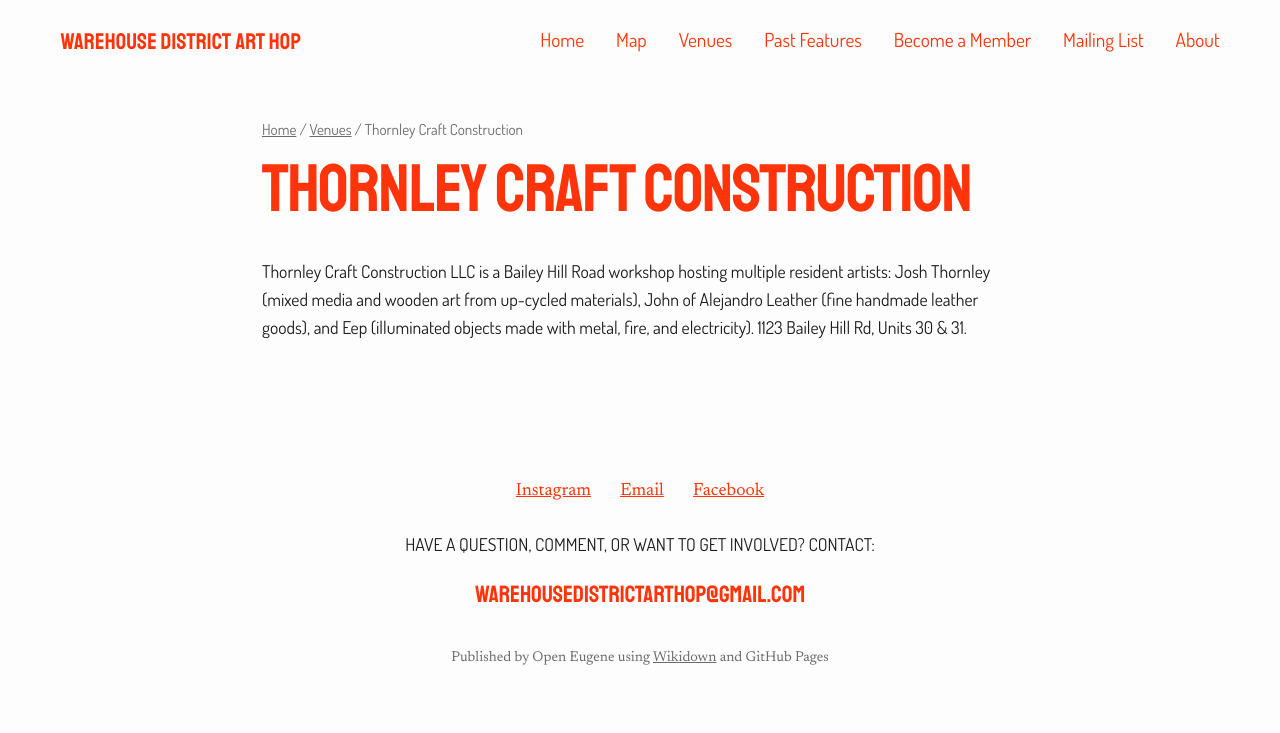
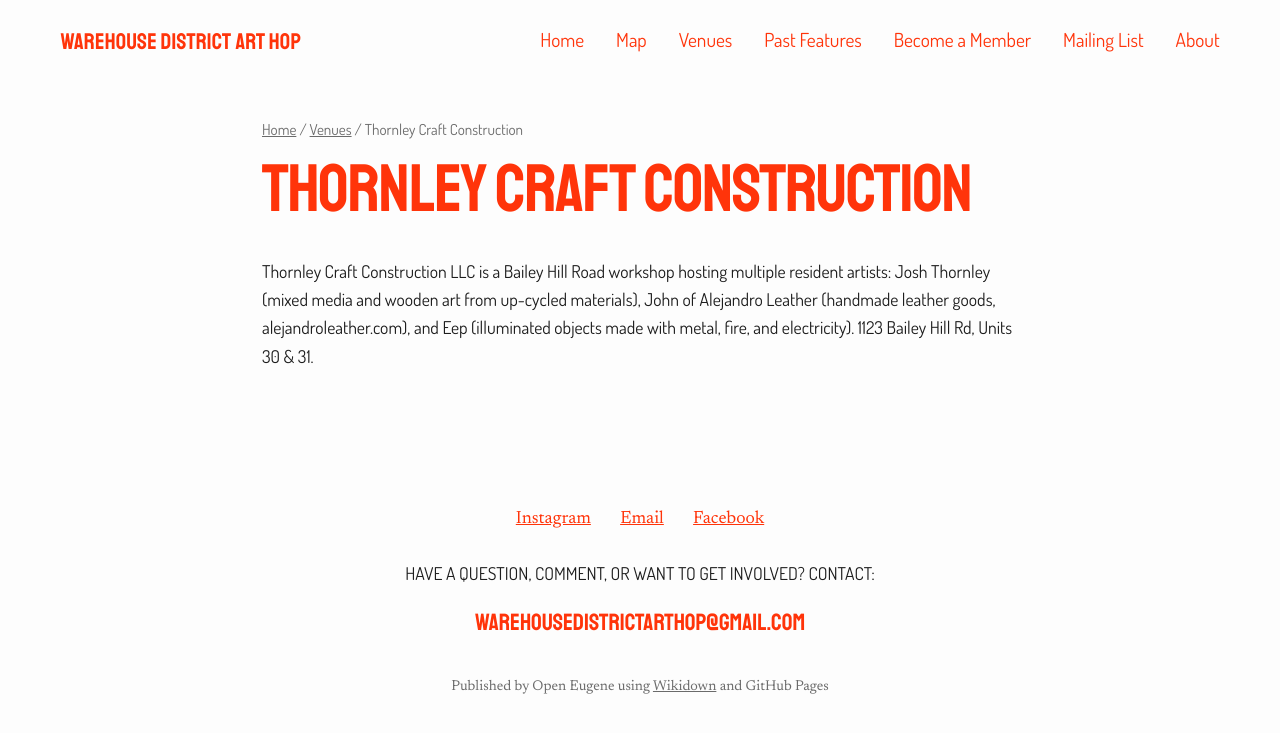
Before and after one commit to OpenEugene/art-hop, a Jekyll site: the page built from docs/Venues/Thornley-Craft-Construction.md, in a window 1280 px wide. Shown: the top 733 px of the page. Built offline with Jekyll 4.4.1, drawn with Linux system fonts in a browser that asks for light colours; our own code applies the rules of GitHub Pages for plain Markdown files.

Commit message:
November 2026 hop: Thornley Craft Construction description updated (artist lineup)

```diff
--- a/docs/Venues/Thornley-Craft-Construction.md
+++ b/docs/Venues/Thornley-Craft-Construction.md
@@ -2,4 +2,4 @@
 
 # Thornley Craft Construction
 
-Thornley Craft Construction LLC is a Bailey Hill Road workshop hosting multiple resident artists: Josh Thornley (mixed media and wooden art from up-cycled materials), John of Alejandro Leather (fine handmade leather goods), and Eep (illuminated objects made with metal, fire, and electricity). 1123 Bailey Hill Rd, Units 30 & 31.
+Thornley Craft Construction LLC is a Bailey Hill Road workshop hosting multiple resident artists: Josh Thornley (mixed media and wooden art from up-cycled materials), John of Alejandro Leather (handmade leather goods, alejandroleather.com), and Eep (illuminated objects made with metal, fire, and electricity). 1123 Bailey Hill Rd, Units 30 & 31.
```
Also changed, not shown: docs/_data/hops/2026-11.json (+1 -1 lines).
